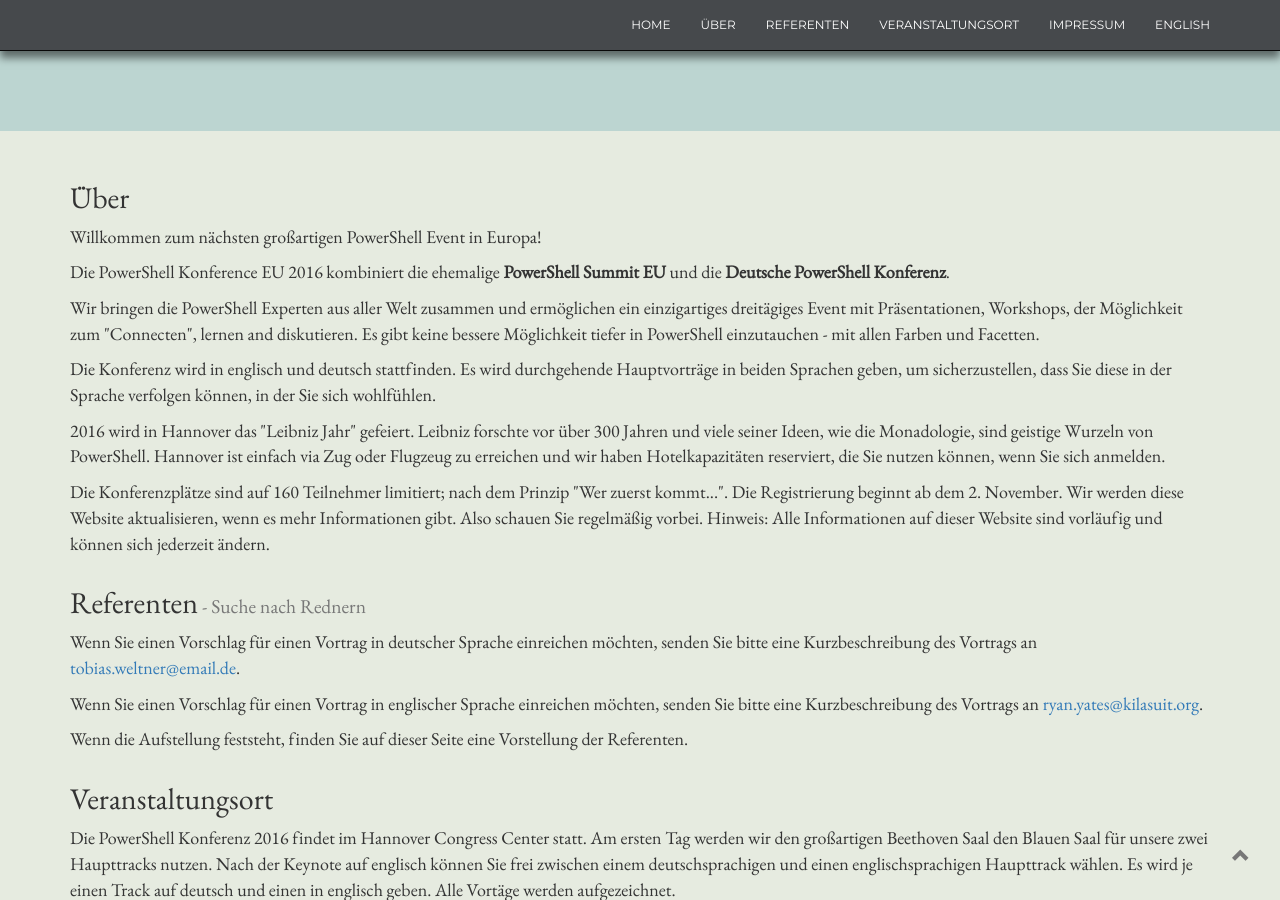
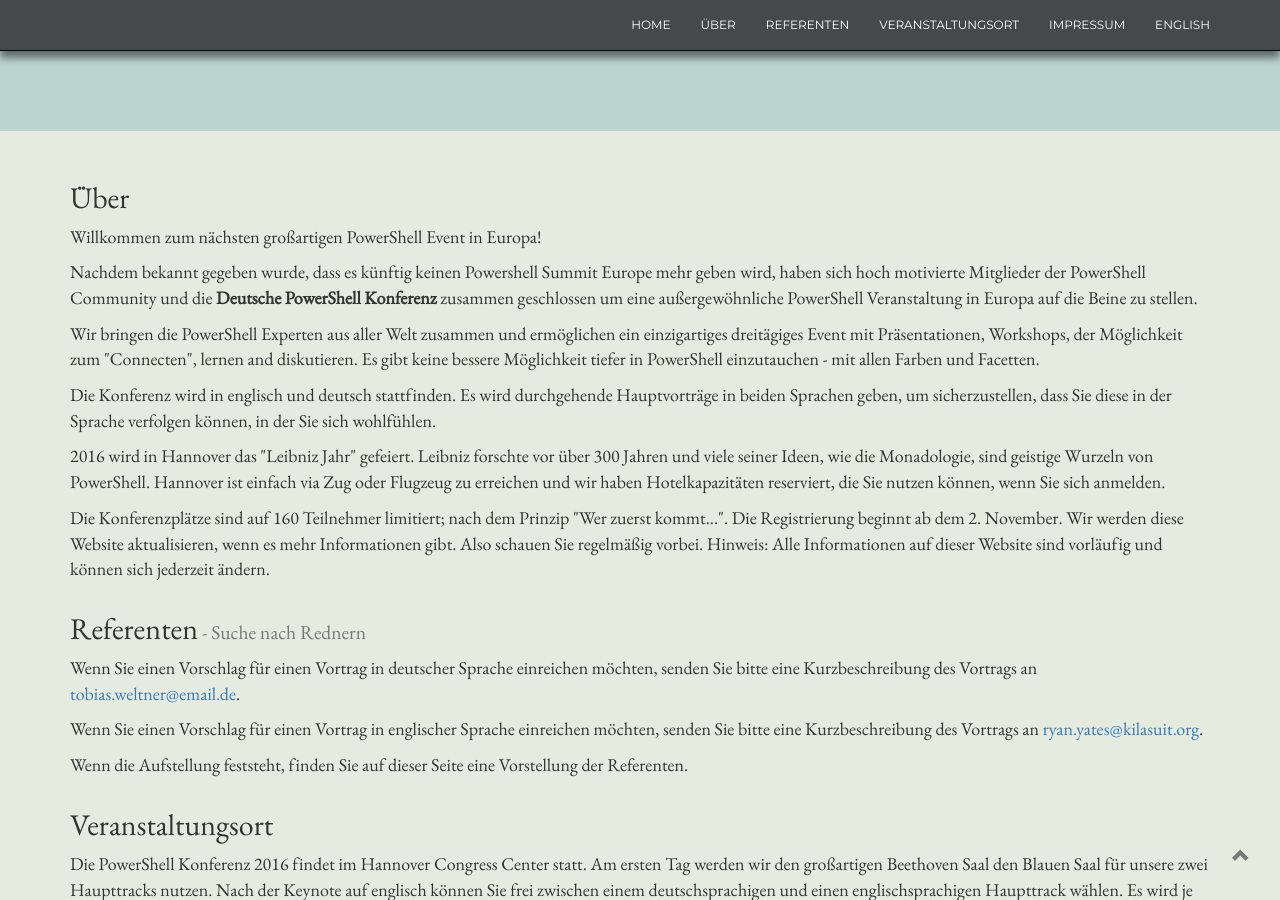
Before and after one commit to PowerShellConferenceEU/website-archive, a Jekyll site: the page built from de/index.html, in a window 1280 px wide and 900 px high, scrolled down 444 px. Built offline with Jekyll 4.4.1, drawn with Linux system fonts in a browser that asks for light colours; nearby versions of some CDN libraries.

Commit message:
changed reference to PSSummit in about german

```diff
--- a/_includes/de/about.html
+++ b/_includes/de/about.html
@@ -2,7 +2,7 @@
 	<div class="container">
 		<h2>Über</h2>
 		<p>Willkommen zum nächsten großartigen PowerShell Event in Europa!</p>
-		<p>Die PowerShell Konference EU 2016 kombiniert die ehemalige <b>PowerShell Summit EU</b> und die <b>Deutsche PowerShell Konferenz</b>.</p>
+		<p>Nachdem bekannt gegeben wurde, dass es künftig keinen Powershell Summit Europe mehr geben wird, haben sich hoch motivierte Mitglieder der PowerShell Community und die <b>Deutsche PowerShell Konferenz</b> zusammen geschlossen um eine außergewöhnliche PowerShell Veranstaltung in Europa auf die Beine zu stellen. </p>
 		<p>Wir bringen die PowerShell Experten aus aller Welt zusammen und ermöglichen ein einzigartiges dreitägiges Event mit Präsentationen, Workshops, der Möglichkeit zum "Connecten", lernen and diskutieren. Es gibt keine bessere Möglichkeit tiefer in PowerShell einzutauchen - mit allen Farben und Facetten.</p>
 		<p>Die Konferenz wird in englisch und deutsch stattfinden. Es wird durchgehende Hauptvorträge in beiden Sprachen geben, um sicherzustellen, dass Sie diese in der Sprache verfolgen können, in der Sie sich wohlfühlen.</p>
 		<p>2016 wird in Hannover das "Leibniz Jahr" gefeiert. Leibniz forschte vor über 300 Jahren und viele seiner Ideen, wie die Monadologie, sind geistige Wurzeln von PowerShell. Hannover ist einfach via Zug oder Flugzeug zu erreichen und wir haben Hotelkapazitäten reserviert, die Sie nutzen können, wenn Sie sich anmelden.</p>
```
